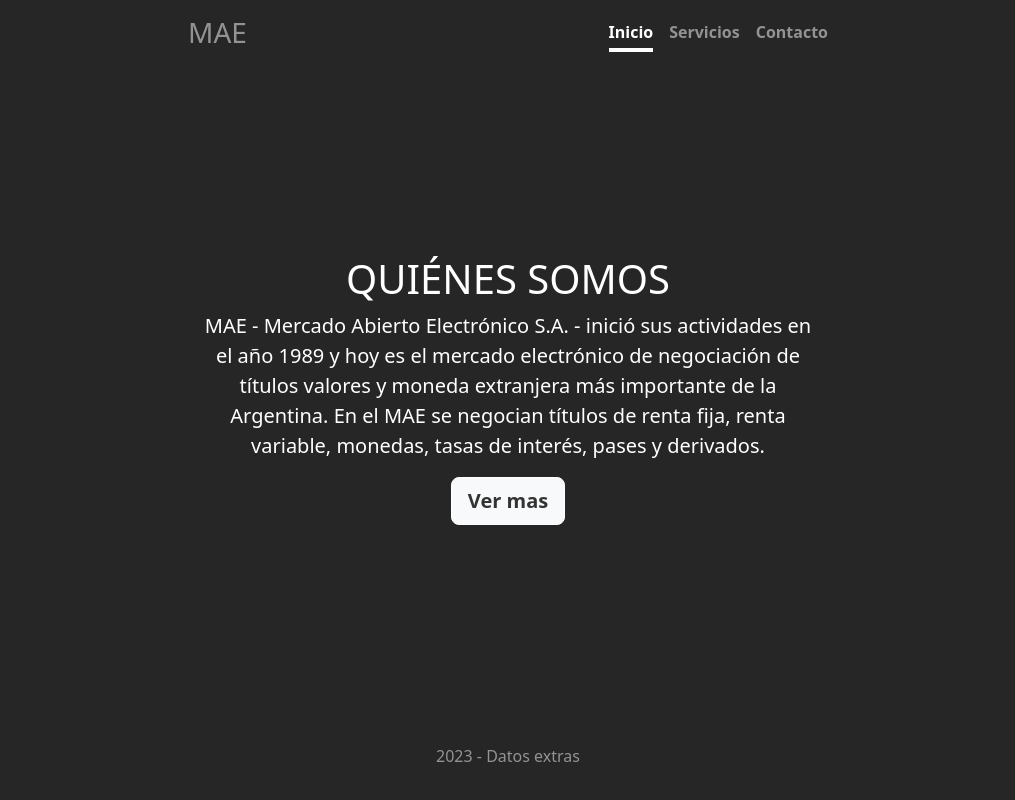
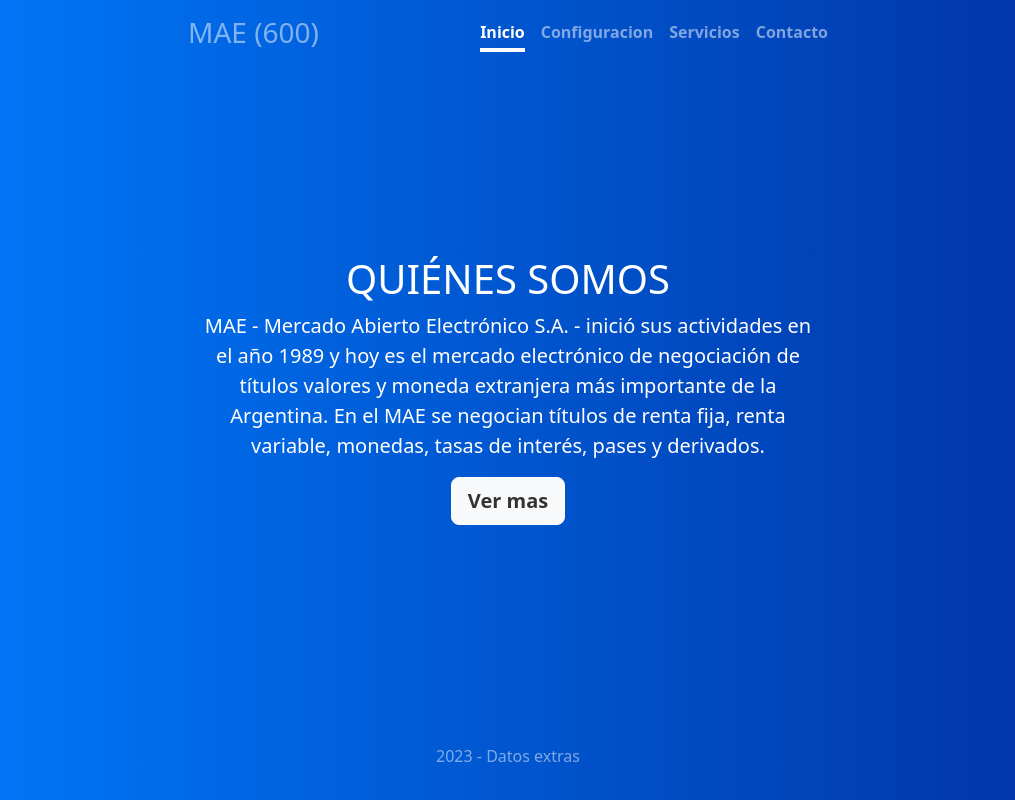
Before and after one commit to bycross028/workshop-mae, a plain HTML site: page index.html in a window 1280 px wide. Shown: the whole page, without its empty margins (132-1147 px from the left). Drawn offline with Linux system fonts and the light colour scheme.

Commit message:
Commit inicial 600

```diff
--- a/index.html
+++ b/index.html
@@ -3,7 +3,7 @@
 <head>
   <meta charset="utf-8">
   <meta name="viewport" content="width=device-width, initial-scale=1">
-  <title>MAE Main</title>
+  <title>MAE 600</title>
   <link href="assets/bootstrap.min.css" rel="stylesheet">
   <link href="style.css" rel="stylesheet">
 </head>
@@ -11,9 +11,10 @@
   <div class="cover-container d-flex w-100 h-100 p-3 mx-auto flex-column">
     <header class="mb-auto">
       <div>
-        <h3 class="float-md-start mb-0 text-white-50">MAE</h3>
+        <h3 class="float-md-start mb-0 text-white-50">MAE (600)</h3>
         <nav class="nav nav-masthead justify-content-center float-md-end">
           <a class="nav-link fw-bold py-1 px-0 active" aria-current="page" href="#">Inicio</a>
+          <a class="nav-link fw-bold py-1 px-0" href="#">Configuracion</a>
           <a class="nav-link fw-bold py-1 px-0" href="#">Servicios</a>
           <a class="nav-link fw-bold py-1 px-0" href="#">Contacto</a>
         </nav>
--- a/style.css
+++ b/style.css
@@ -33,5 +33,6 @@ body {
 }
 
 body {
-  background: #262627 !important;
+  background: rgb(0,125,255);
+  background: linear-gradient(90deg, rgba(0,125,255,1) 0%, rgba(1,47,160,1) 100%);
 }
```
